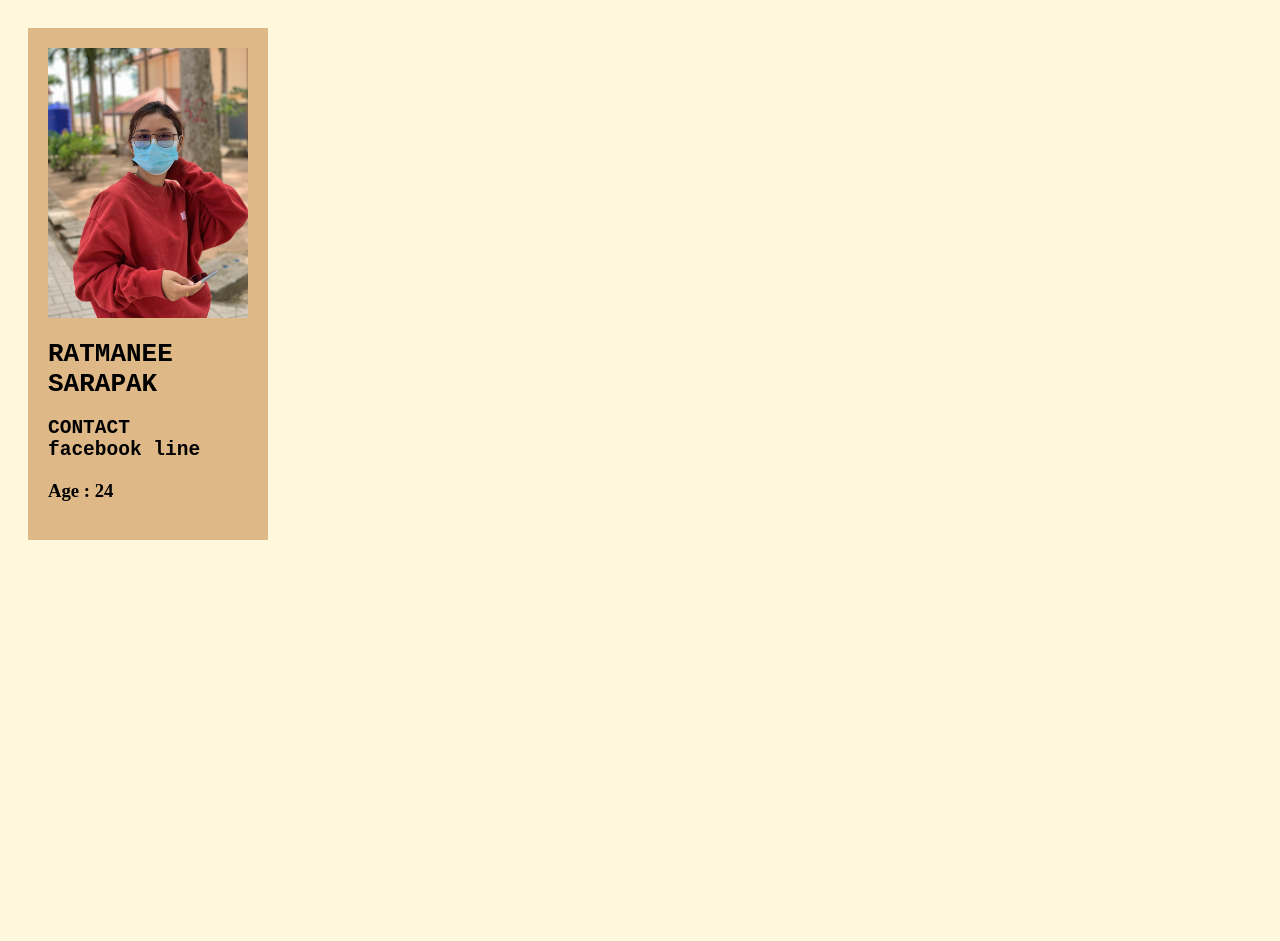
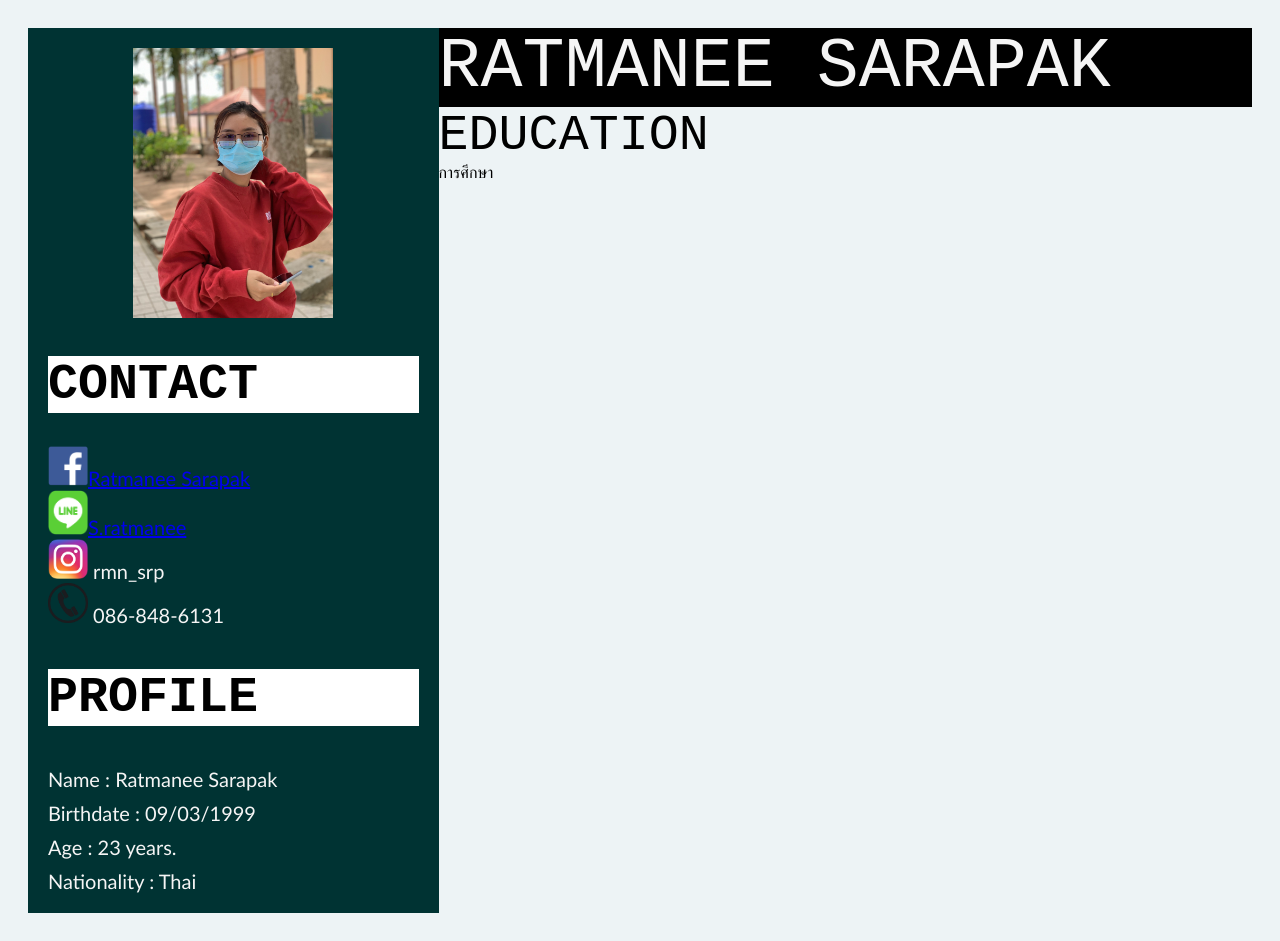
Before and after one commit to ratmanee12/ratmanee12.github.io, a plain HTML site: page index.html in a window 1280 px wide. Before the commit the page ends 800 px from the top, so only its background shows below. Drawn offline with Linux system fonts and the light colour scheme.

Commit message:
Update index.html

```diff
--- a/index.html
+++ b/index.html
@@ -1,6 +1,7 @@
 <!DOCTYPE html>
 <html lang ="en">
     <head>
+        <meta name="viewport" content="width=device-width, initial-scale=1">
         <title>
             Mycv
         </title>
@@ -8,35 +9,69 @@
            #grid{
                display: grid;
                padding: 20px;
-               grid-template-columns: auto 100%;
+               grid-template-columns: auto auto;
            }
            .grid-item{
-               background-color:burlywood;
+               background-color:rgb(0, 51, 51);
                padding: 20px;
            }
        </style>
     </head>
-    <body style="background-color:cornsilk;">
+    <body style="background-color:rgb(237, 243, 245);">
         <div id="grid">
             <div class="grid-item">
-            <div>
-                <img src="my.jpg" alt="my" width="200px" height="270">
-        <h1 style="font-family: monospace;font: size 80px;">
-            RATMANEE SARAPAK
-        </h1>
-        <h2 style="font-family: monospace;font: size 80px;">
-            CONTACT
-            <div>
-                facebook
-                line
+                <div style="text-align: center;">
+                    <img src="my.jpg" alt="my" width="200px" height="270" ;">
+                </div>
+                    <h1 style="font-family: monospace;font-size:50px;background-color: rgb(255, 255, 255);">
+                    CONTACT
+                    </h1>
+                        <div style="font-family:'Trebuchet MS', 'Lucida Sans Unicode', 'Lucida Grande', 'Lucida Sans', Arial, sans-serif;font-size: 20px;">
+                            <a href="https://www.facebook.com/tor.teay.1">
+                            <img src="fb.png" alt="fb" width="40px" height="40">Ratmanee Sarapak</a>
+                        </div>
+                        <div style="font-family:'Trebuchet MS', 'Lucida Sans Unicode', 'Lucida Grande', 'Lucida Sans', Arial, sans-serif;font-size: 20px;">
+                            <a href="https://line.me/ti/p/H8RdWtIO2V?fbclid=IwAR2mV-RotnvrhKMGEz5tYdje8tdMM-c0CVT4VEhgmEXHivPdco4nEB7hbQc">
+                            <img src="line.png" alt="line" width="40px" height="45"style="color: whitesmoke">S.ratmanee</a>
+                        </div>
+                        <div style="color: whitesmoke;font-family:'Trebuchet MS', 'Lucida Sans Unicode', 'Lucida Grande', 'Lucida Sans', Arial, sans-serif;font-size: 20px;">
+                            <img src="ig.png" alt="ig" width="40px" height="40"> rmn_srp
+                        </div>
+                        <div style="color: whitesmoke;font-family:'Trebuchet MS', 'Lucida Sans Unicode', 'Lucida Grande', 'Lucida Sans', Arial, sans-serif;font-size: 20px;">
+                            <img src="tel.png" alt="tel" width="40px" height="40"> 086-848-6131
+                        </div>
+
+                    <h2 style="font-family:monospace;font-size: 50px;background-color: rgb(255, 255, 255);">
+                        PROFILE
+                    </h2>
+                        <div style="color: whitesmoke;font-family:'Trebuchet MS', 'Lucida Sans Unicode', 'Lucida Grande', 'Lucida Sans', Arial, sans-serif;font-size: 20px;margin-top: 10px;">
+                            Name : Ratmanee Sarapak
+                        </div>
+                        <div style="color: whitesmoke;font-family:'Trebuchet MS', 'Lucida Sans Unicode', 'Lucida Grande', 'Lucida Sans', Arial, sans-serif;font-size: 20px;margin-top: 10px;">
+                            Birthdate : 09/03/1999
+                        </div>
+                        <div style="color: whitesmoke;font-family:'Trebuchet MS', 'Lucida Sans Unicode', 'Lucida Grande', 'Lucida Sans', Arial, sans-serif;font-size: 20px;margin-top: 10px;">
+                            Age : 23 years.
+                        </div>
+                        <div style="color: whitesmoke;font-family:'Trebuchet MS', 'Lucida Sans Unicode', 'Lucida Grande', 'Lucida Sans', Arial, sans-serif;font-size: 20px;margin-top: 10px;">
+                            Nationality : Thai
+                        </div>
             </div>
-        </h2>
-        <h3 style="font-family: 'Times New Roman', Times, serif;">
-            Age : 24
-        </h3>
+
+            <div class="grid-item;">
+                <div style="color: whitesmoke;font-family:monospace;font-size: 70px; background-color:rgb(0, 0, 0);">
+                    RATMANEE SARAPAK
+                </div>
+
+                <h7 style=" font-family:monospace;font-size: 50px;margin-top: 30px;">
+                    EDUCATION
+                </h7>
+                    <div>
+                        การศึกษา
+                    </div>
+            </div>
         </div>
-            </div>
-                </div>
+
 
 
     </body>
```
